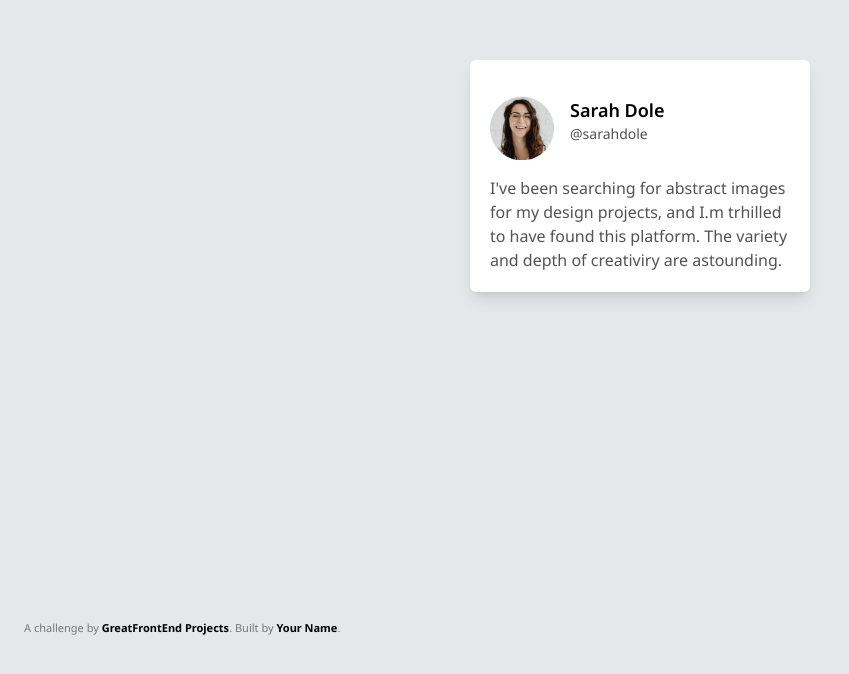
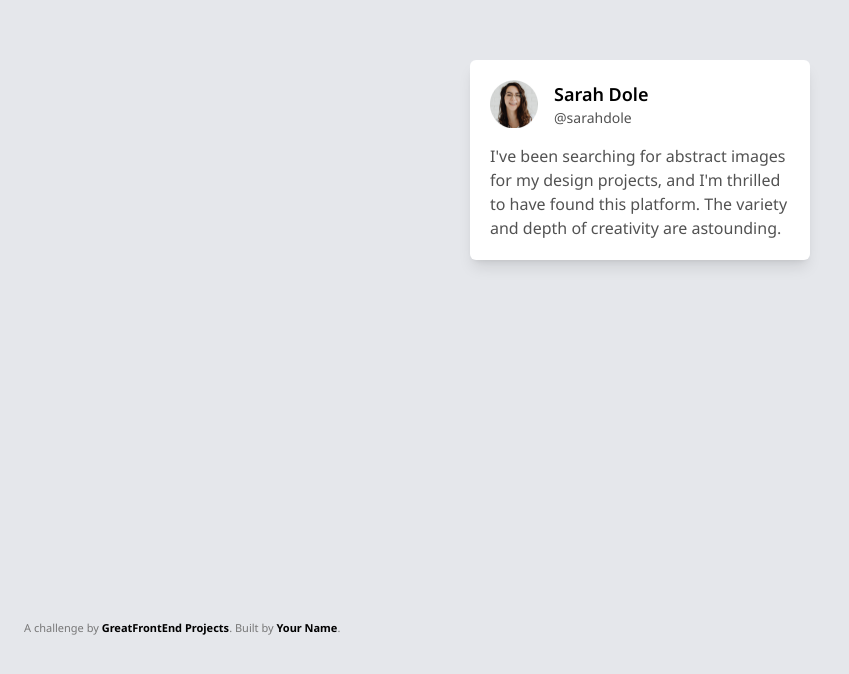
Before and after one commit to rfegade/Testimonial-card, a plain HTML site: page index.html in a window 1280 px wide. Shown: the part 140-814 px from the top of the page, without its empty margins (0-849 px from the left). Drawn offline with nearby package versions, Linux system fonts and the light colour scheme.

Commit message:
Some style updates

```diff
--- a/index.html
+++ b/index.html
@@ -33,10 +33,10 @@
       <div
         class="w-[340px] max-w-sm width-full rounded-md shadow-lg p-5 justify-center bg-white"
       >
-        <div class="flex py-4 pr-4">
+        <div class="flex pb-4 pr-4">
           <img
             src="img/profile-thumbnail.png"
-            class="h-16 w-16 mr-4"
+            class="h-12 w-12 mr-4"
             alt="Profile Picture"
           />
           <div class="text-left">
@@ -47,8 +47,8 @@
         <div>
           <p class="text-base text-neutral-600">
             I've been searching for abstract images for my design projects, and
-            I.m trhilled to have found this platform. The variety and depth of
-            creativiry are astounding.
+            I'm thrilled to have found this platform. The variety and depth of
+            creativity are astounding.
           </p>
         </div>
       </div>
```
